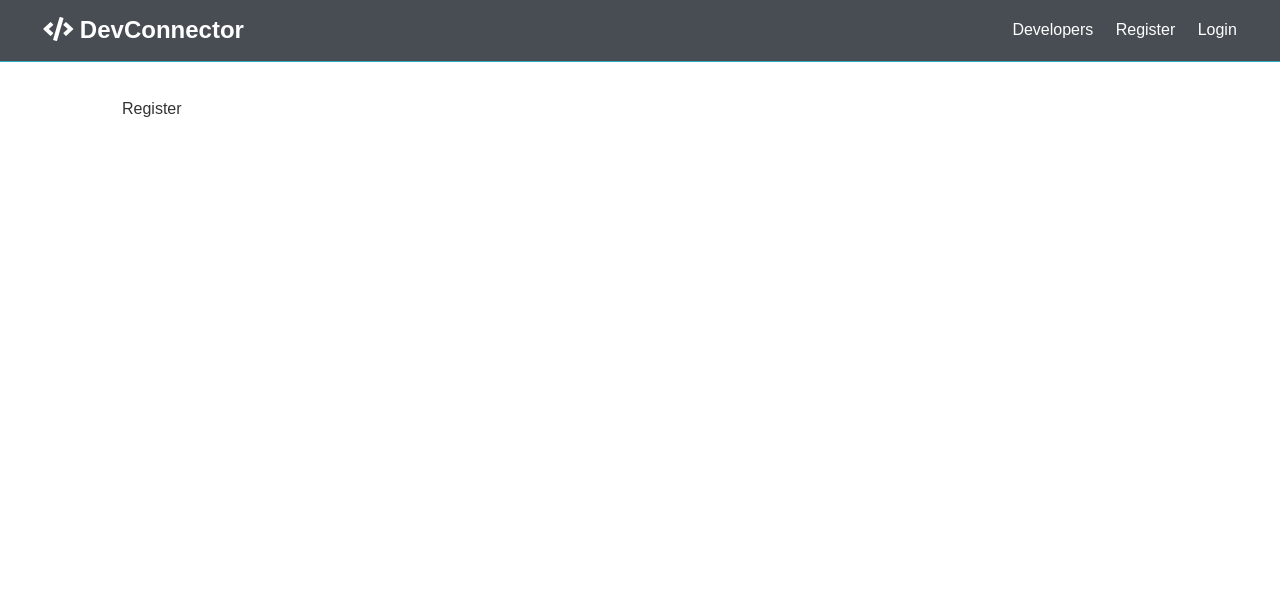
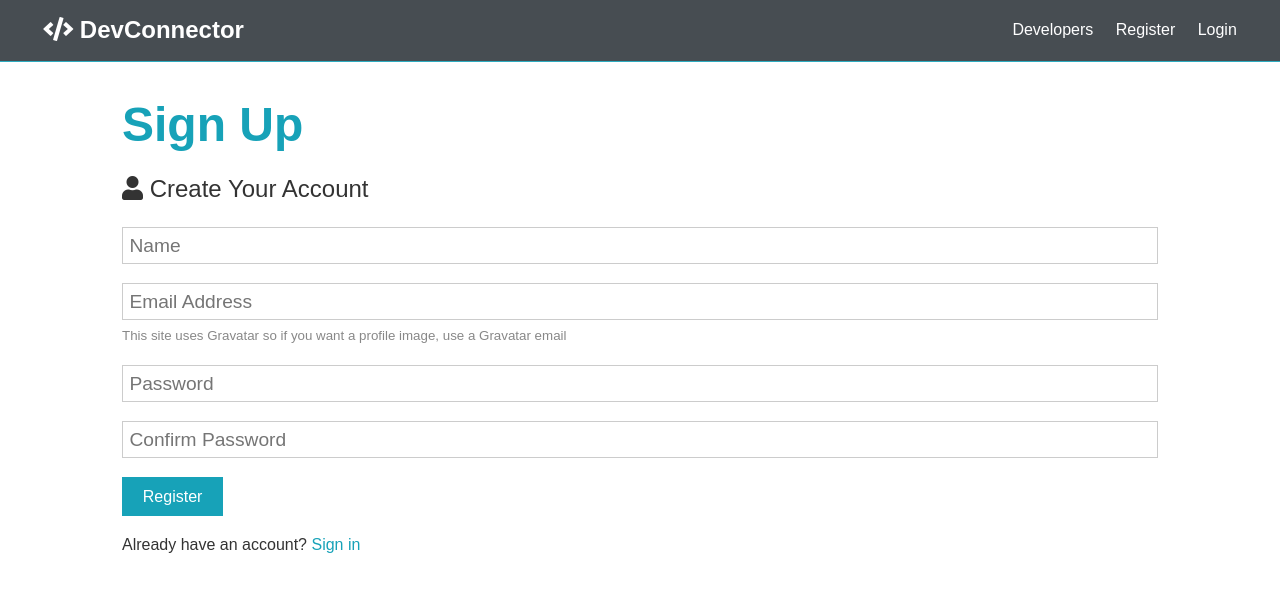
Before and after one commit to beovulf/socialHub, a React (Create React App) app in the folder client/: page /register in a window 1280 px wide. Shown: the top 592 px of the page. Built offline with nearby package versions, Linux system fonts and the light colour scheme.

Commit message:
Added login form

```diff
--- a/client/src/components/auth/Login.js
+++ b/client/src/components/auth/Login.js
@@ -1,5 +1,55 @@
-import React from "react";
+import React, { Fragment, useState } from "react";
+import { Link } from "react-router-dom";
+import axios from "axios";
 
 export const Login = () => {
-  return <div>Login</div>;
+  const [formData, setFormData] = useState({
+    email: "",
+    password: ""
+  });
+
+  const { email, password } = formData;
+
+  const onChange = e =>
+    setFormData({ ...formData, [e.target.name]: e.target.value });
+
+  const onSubmit = async e => {
+    e.preventDefault();
+
+    console.log("success");
+  };
+
+  return (
+    <Fragment>
+      <h1 className="large text-primary">Sign In</h1>
+      <p className="lead">
+        <i className="fas fa-user"></i> Sign into your Account
+      </p>
+      <form className="form" onSubmit={e => onSubmit(e)}>
+        <div className="form-group">
+          <input
+            type="email"
+            placeholder="Email Address"
+            name="email"
+            value={email}
+            onChange={e => onChange(e)}
+          />
+        </div>
+        <div className="form-group">
+          <input
+            type="password"
+            placeholder="Password"
+            name="password"
+            minLength="6"
+            value={password}
+            onChange={e => onChange(e)}
+          />
+        </div>
+        <input type="submit" className="btn btn-primary" value="Login" />
+      </form>
+      <p className="my-1">
+        Don't have an account? <Link to="/register"> Sign up</Link>
+      </p>
+    </Fragment>
+  );
 };
--- a/client/src/components/auth/Register.js
+++ b/client/src/components/auth/Register.js
@@ -1,5 +1,106 @@
-import React from "react";
+import React, { Fragment, useState } from "react";
+import { Link } from "react-router-dom";
+import axios from "axios";
 
 export const Register = () => {
-  return <div>Register</div>;
+  const [formData, setFormData] = useState({
+    name: "",
+    email: "",
+    password: "",
+    password2: ""
+  });
+
+  const { name, email, password, password2 } = formData;
+
+  const onChange = e =>
+    setFormData({ ...formData, [e.target.name]: e.target.value });
+
+  const onSubmit = async e => {
+    e.preventDefault();
+
+    if (password !== password2) {
+      console.log("Passwords do not match");
+    } else {
+      const newUSer = {
+        name,
+        email,
+        password
+      };
+
+      try {
+        // const config = {
+        //   headers: {
+        //     "Content-type": "application/json"
+        //   }
+        // };
+
+        // const body = JSON.stringify(newUSer);
+
+        // const res = await axios.post("/api/users", body, config);
+
+        // console.log(res.data);
+        console.log("success");
+      } catch (err) {
+        console.log(err.response.data);
+      }
+    }
+  };
+
+  return (
+    <Fragment>
+      <h1 className="large text-primary">Sign Up</h1>
+      <p className="lead">
+        <i className="fas fa-user"></i> Create Your Account
+      </p>
+      <form className="form" onSubmit={e => onSubmit(e)}>
+        <div className="form-group">
+          <input
+            type="text"
+            placeholder="Name"
+            name="name"
+            value={name}
+            onChange={e => onChange(e)}
+            required
+          />
+        </div>
+        <div className="form-group">
+          <input
+            type="email"
+            placeholder="Email Address"
+            name="email"
+            value={email}
+            onChange={e => onChange(e)}
+          />
+          <small className="form-text">
+            This site uses Gravatar so if you want a profile image, use a
+            Gravatar email
+          </small>
+        </div>
+        <div className="form-group">
+          <input
+            type="password"
+            placeholder="Password"
+            name="password"
+            minLength="6"
+            value={password}
+            onChange={e => onChange(e)}
+          />
+        </div>
+        <div className="form-group">
+          <input
+            type="password"
+            placeholder="Confirm Password"
+            name="password2"
+            minLength="6"
+            value={password2}
+            onChange={e => onChange(e)}
+          />
+        </div>
+        <input type="submit" className="btn btn-primary" value="Register" />
+      </form>
+      <p className="my-1">
+        Already have an account? <Link to="/Login">Sign in</Link>
+      </p>
+    </Fragment>
+  );
 };
```
